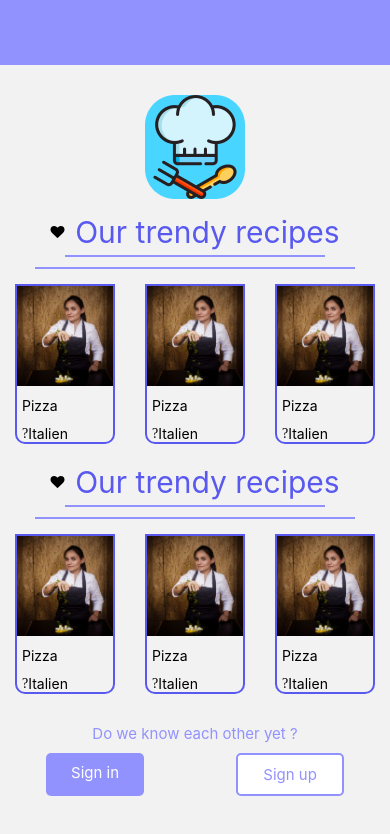
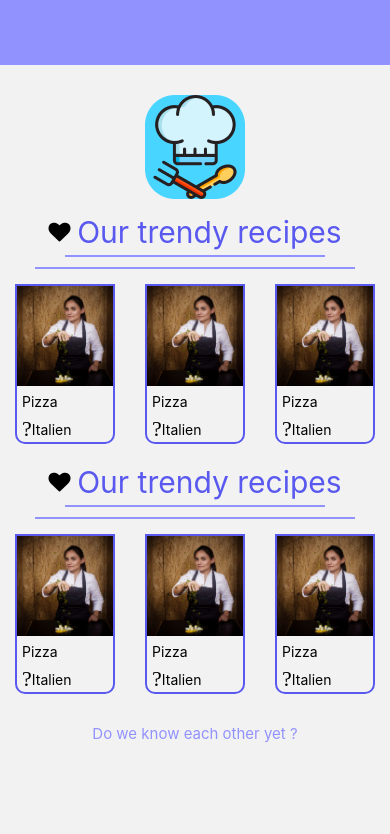
Before and after one commit to nat0490/Chefs-Frontend, a React Native app: screen /Home in a window 390 px wide. Shown: the top 834 px of the page. Built offline with nearby package versions, Linux system fonts and the light colour scheme.

Commit message:
changement '22' par {22}

```diff
--- a/screens/HomeScreen.tsx
+++ b/screens/HomeScreen.tsx
@@ -20,7 +20,7 @@ export default function App() {
       {/* Section avec titre et barre en dessous */}
       <View style={styles.section_box}>
         <View style={styles.box_titre}>
-            <FontAwesome name='heart' size='22'  />
+            <FontAwesome name='heart' size={22}  />
             <Text style={styles.txt_h1}>Our trendy recipes</Text>
         </View>
 
@@ -49,7 +49,7 @@ export default function App() {
             <Image source={require('../assets/chefNaima.jpg')} style={styles.photo} />
               <Text style={styles.margin_rigth}>Pizza</Text>
               <View style={styles.box_description }>
-                <FontAwesome name='bowl-food' size='22'  />
+                <FontAwesome name='bowl-food' size={22}  />
                 <Text >Italien</Text>
             </View>
           </TouchableOpacity>
@@ -57,7 +57,7 @@ export default function App() {
             <Image source={require('../assets/chefNaima.jpg')} style={styles.photo} />
               <Text style={styles.margin_rigth}>Pizza</Text>
               <View style={styles.box_description }>
-                <FontAwesome name='food' size='22'  />
+               <FontAwesome name='food' size={22}  />
                 <Text>Italien</Text>
               </View>
           </TouchableOpacity>
@@ -65,7 +65,7 @@ export default function App() {
               <Image source={require('../assets/chefNaima.jpg')} style={styles.photo} />
               <Text style={styles.margin_rigth}>Pizza</Text>
                 <View style={styles.box_description }>
-                  <FontAwesome name='bowl-food' size='22'  />
+                  <FontAwesome name='bowl-food' size={22}  />
                   <Text >Italien</Text>
                 </View>
           </TouchableOpacity>
@@ -76,7 +76,7 @@ export default function App() {
       {/* Section avec un autre titre et barre en dessous */}
       <View style={styles.section_box}>
         <View style={styles.box_titre}>
-            <FontAwesome name='heart' size='22'  />
+            <FontAwesome name='heart' size={22}  />
             <Text style={styles.txt_h1}>Our trendy recipes</Text>
         </View>
 
@@ -106,7 +106,7 @@ export default function App() {
             <Image source={require('../assets/chefNaima.jpg')} style={styles.photo} />
               <Text style={styles.margin_rigth}>Pizza</Text>
               <View style={styles.box_description }>
-                <FontAwesome name='bowl-food' size='22'  />
+                <FontAwesome name='bowl-food' size={22}  />
                 <Text >Italien</Text>
             </View>
           </TouchableOpacity>
@@ -114,15 +114,15 @@ export default function App() {
             <Image source={require('../assets/chefNaima.jpg')} style={styles.photo} />
               <Text style={styles.margin_rigth}>Pizza</Text>
               <View style={styles.box_description }>
-                <FontAwesome name='food' size='22'  />
-                <Text>Italien</Text>
+                <FontAwesome name='food' size={22}  />
+                  <Text>Italien</Text>
               </View>
           </TouchableOpacity>
           <TouchableOpacity activeOpacity={1} style={styles.box}>
               <Image source={require('../assets/chefNaima.jpg')} style={styles.photo} />
               <Text style={styles.margin_rigth}>Pizza</Text>
                 <View style={styles.box_description }>
-                  <FontAwesome name='bowl-food' size='22'  />
+                  <FontAwesome name='bowl-food' size={22}  />
                   <Text >Italien</Text>
                 </View>
           </TouchableOpacity>
@@ -134,12 +134,13 @@ export default function App() {
       <View style={styles.section_btn_register}>
         <Text style={styles.titre_register}>Do we know each other yet ?</Text>
         <View style={styles.container_btn}>
+          {/*
           <TouchableOpacity activeOpacity={1} style={styles.btn_sign_in}  onPress={() => navigation.navigate('Sign_in')}>
               <Text style={styles.buttonText_sign_in}>Sign in</Text>
           </TouchableOpacity>
           <TouchableOpacity activeOpacity={1} style={styles.btn_sign_up} onPress={() => navigation.navigate('Sign_up')}>
               <Text style={styles.buttonText_sign_up}>Sign up</Text>
-          </TouchableOpacity>
+          </TouchableOpacity> */}
         </View>
       </View>
 
--- a/screens/SignInScreen.tsx
+++ b/screens/SignInScreen.tsx
@@ -53,9 +53,9 @@ export default function App() {
 
         {/* Icons de connexion */}
         <View>
-        <FontAwesome name='apple1' size='10'  />
-        <FontAwesome name='google' size='10'  />
-        <FontAwesome name='facebook-with-circle' size='10'  />
+        <FontAwesome name='apple1' size={10}  />
+        <FontAwesome name='google' size={10}  />
+        <FontAwesome name='facebook-with-circle' size={10}  />
 
         </View>
     </KeyboardAvoidingView>
```
